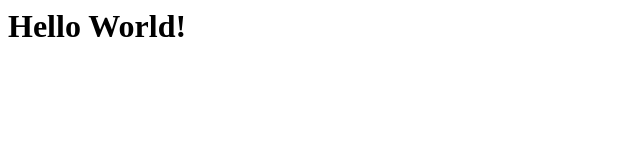
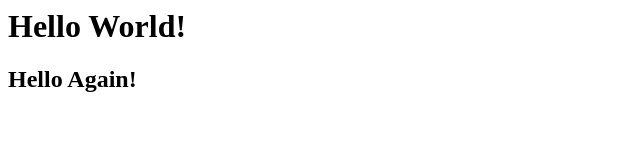
Before and after one commit to Dipa-Majumdar/angular_assignment1, a plain HTML site: page index.html in a window 1280 px wide. Shown: the whole page, without its empty margins (0-640 px from the left). Drawn offline with Linux system fonts and the light colour scheme.

Commit message:
second commit

```diff
--- a/index.html
+++ b/index.html
@@ -2,4 +2,5 @@
     <h1>
     Hello World!
     </h1>
+    <h2>Hello Again!</h2>
 </html>
```
